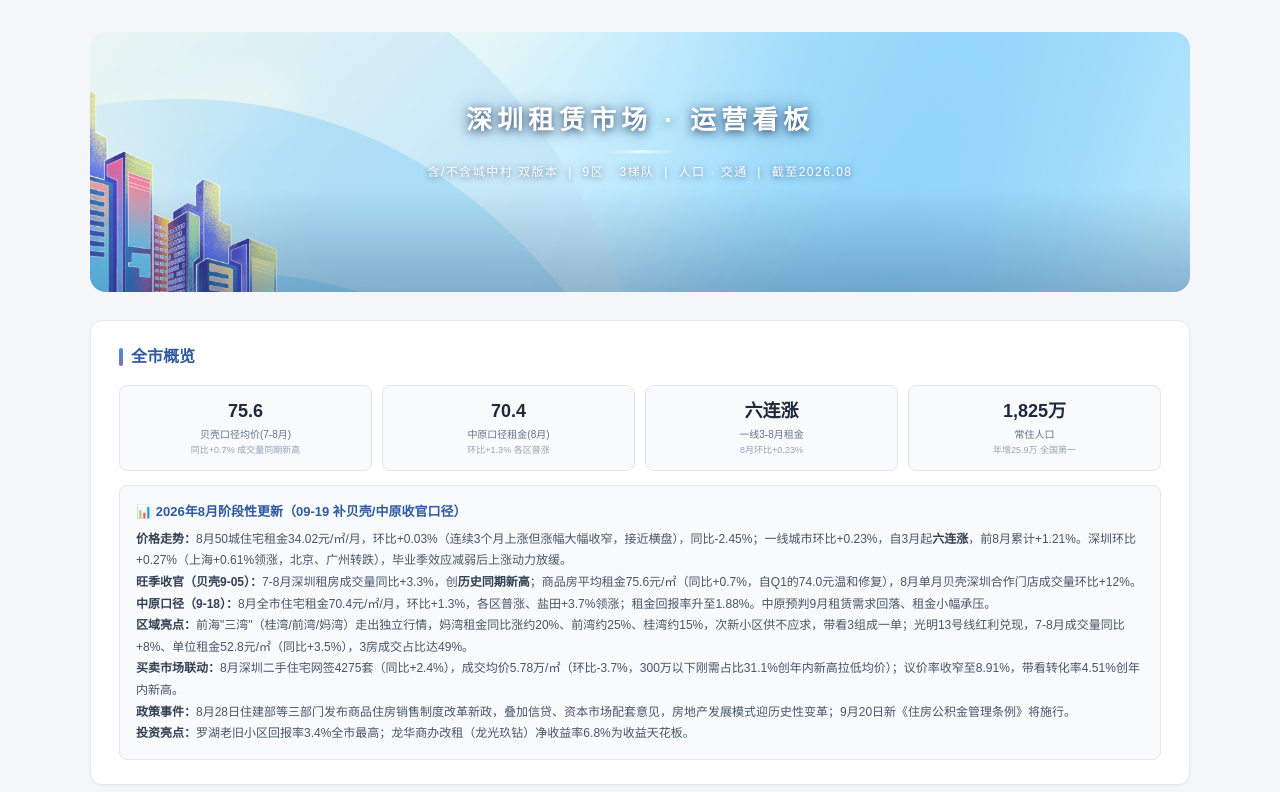
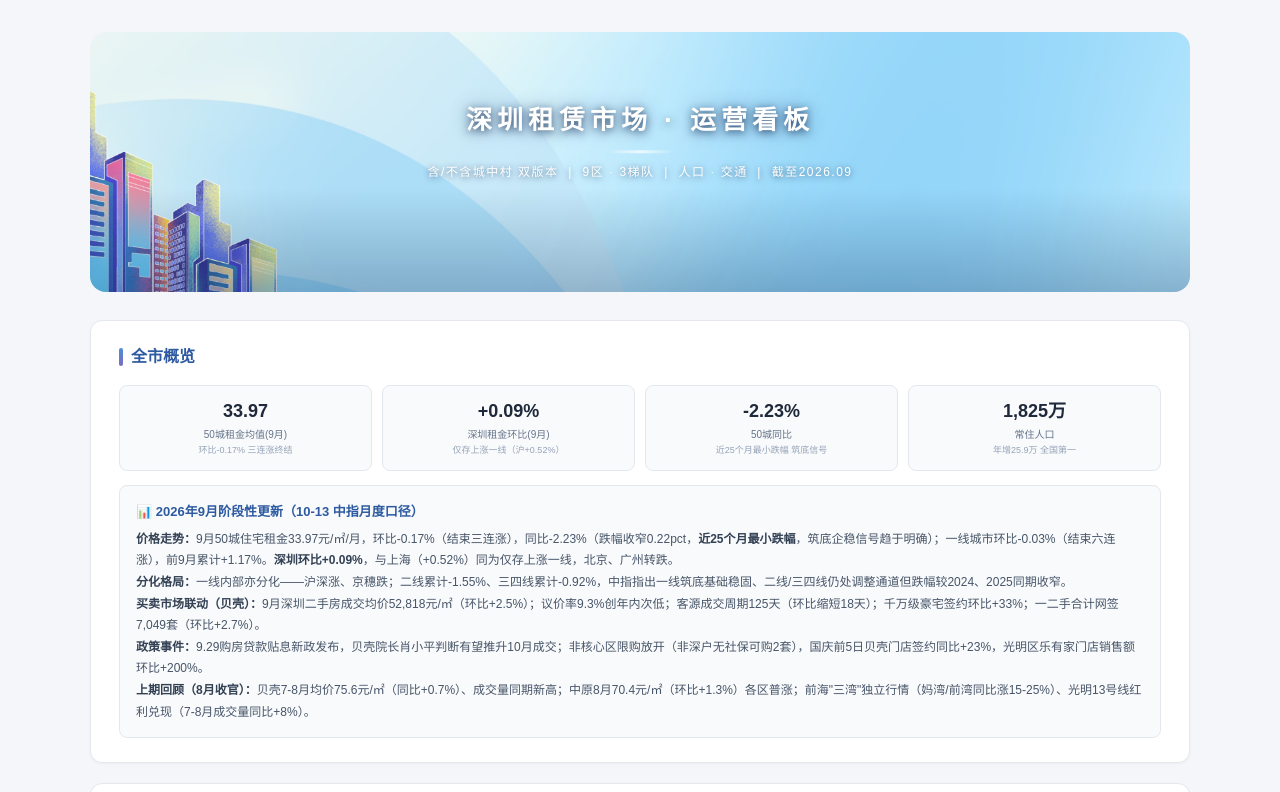
Before and after one commit to Pip-Uu/sz-rental-dashboard, a plain HTML site: page integrated.html in a window 1280 px wide. Shown: the top 792 px of the page. Drawn offline with Linux system fonts and the light colour scheme.

Commit message:
2026.09 月度更新：50城租金三连涨终结、深圳+0.09%仅存上涨一线、9.29贴息新政

```diff
--- a/integrated.html
+++ b/integrated.html
@@ -120,7 +120,7 @@
   <div class="banner-text">
     <h1>深圳租赁市场 · 运营看板</h1>
     <div class="divider-line"></div>
-    <p>含/不含城中村 双版本 &nbsp;|&nbsp; 9区 · 3梯队 &nbsp;|&nbsp; 人口 · 交通 &nbsp;|&nbsp; 截至2026.08</p>
+    <p>含/不含城中村 双版本 &nbsp;|&nbsp; 9区 · 3梯队 &nbsp;|&nbsp; 人口 · 交通 &nbsp;|&nbsp; 截至2026.09</p>
   </div>
 </div>
 
@@ -128,20 +128,18 @@
 <div class="section">
   <h2>全市概览</h2>
   <div class="metric-row" style="margin-bottom:0">
-    <div class="metric-box"><div class="val">75.6</div><div class="label">贝壳口径均价(7-8月)</div><div class="sub">同比+0.7% 成交量同期新高</div></div>
-    <div class="metric-box"><div class="val">70.4</div><div class="label">中原口径租金(8月)</div><div class="sub">环比+1.3% 各区普涨</div></div>
-    <div class="metric-box"><div class="val up">六连涨</div><div class="label">一线3-8月租金</div><div class="sub">8月环比+0.23%</div></div>
+    <div class="metric-box"><div class="val">33.97</div><div class="label">50城租金均值(9月)</div><div class="sub">环比-0.17% 三连涨终结</div></div>
+    <div class="metric-box"><div class="val up">+0.09%</div><div class="label">深圳租金环比(9月)</div><div class="sub">仅存上涨一线（沪+0.52%）</div></div>
+    <div class="metric-box"><div class="val">-2.23%</div><div class="label">50城同比</div><div class="sub">近25个月最小跌幅 筑底信号</div></div>
     <div class="metric-box"><div class="val">1,825万</div><div class="label">常住人口</div><div class="sub">年增25.9万 全国第一</div></div>
   </div>
   <div class="summary-block">
-    <div class="summary-title">📊 2026年8月阶段性更新（09-19 补贝壳/中原收官口径）</div>
-    <div><b>价格走势：</b>8月50城住宅租金34.02元/㎡/月，环比+0.03%（连续3个月上涨但涨幅大幅收窄，接近横盘），同比-2.45%；一线城市环比+0.23%，自3月起<b>六连涨</b>，前8月累计+1.21%。深圳环比+0.27%（上海+0.61%领涨，北京、广州转跌），毕业季效应减弱后上涨动力放缓。</div>
-    <div><b>旺季收官（贝壳9-05）：</b>7-8月深圳租房成交量同比+3.3%，创<b>历史同期新高</b>；商品房平均租金75.6元/㎡（同比+0.7%，自Q1的74.0元温和修复），8月单月贝壳深圳合作门店成交量环比+12%。</div>
-    <div><b>中原口径（9-18）：</b>8月全市住宅租金70.4元/㎡/月，环比+1.3%，各区普涨、盐田+3.7%领涨；租金回报率升至1.88%。中原预判9月租赁需求回落、租金小幅承压。</div>
-    <div><b>区域亮点：</b>前海"三湾"（桂湾/前湾/妈湾）走出独立行情，妈湾租金同比涨约20%、前湾约25%、桂湾约15%，次新小区供不应求，带看3组成一单；光明13号线红利兑现，7-8月成交量同比+8%、单位租金52.8元/㎡（同比+3.5%），3房成交占比达49%。</div>
-    <div><b>买卖市场联动：</b>8月深圳二手住宅网签4275套（同比+2.4%），成交均价5.78万/㎡（环比-3.7%，300万以下刚需占比31.1%创年内新高拉低均价）；议价率收窄至8.91%，带看转化率4.51%创年内新高。</div>
-    <div><b>政策事件：</b>8月28日住建部等三部门发布商品住房销售制度改革新政，叠加信贷、资本市场配套意见，房地产发展模式迎历史性变革；9月20日新《住房公积金管理条例》将施行。</div>
-    <div><b>投资亮点：</b>罗湖老旧小区回报率3.4%全市最高；龙华商办改租（龙光玖钻）净收益率6.8%为收益天花板。</div>
+    <div class="summary-title">📊 2026年9月阶段性更新（10-13 中指月度口径）</div>
+    <div><b>价格走势：</b>9月50城住宅租金33.97元/㎡/月，环比-0.17%（结束三连涨），同比-2.23%（跌幅收窄0.22pct，<b>近25个月最小跌幅</b>，筑底企稳信号趋于明确）；一线城市环比-0.03%（结束六连涨），前9月累计+1.17%。<b>深圳环比+0.09%</b>，与上海（+0.52%）同为仅存上涨一线，北京、广州转跌。</div>
+    <div><b>分化格局：</b>一线内部亦分化——沪深涨、京穗跌；二线累计-1.55%、三四线累计-0.92%，中指指出一线筑底基础稳固、二线/三四线仍处调整通道但跌幅较2024、2025同期收窄。</div>
+    <div><b>买卖市场联动（贝壳）：</b>9月深圳二手房成交均价52,818元/㎡（环比+2.5%）；议价率9.3%创年内次低；客源成交周期125天（环比缩短18天）；千万级豪宅签约环比+33%；一二手合计网签7,049套（环比+2.7%）。</div>
+    <div><b>政策事件：</b>9.29购房贷款贴息新政发布，贝壳院长肖小平判断有望推升10月成交；非核心区限购放开（非深户无社保可购2套），国庆前5日贝壳门店签约同比+23%，光明区乐有家门店销售额环比+200%。</div>
+    <div><b>上期回顾（8月收官）：</b>贝壳7-8月均价75.6元/㎡（同比+0.7%）、成交量同期新高；中原8月70.4元/㎡（环比+1.3%）各区普涨；前海"三湾"独立行情（妈湾/前湾同比涨15-25%）、光明13号线红利兑现（7-8月成交量同比+8%）。</div>
   </div>
 </div>
 <!-- SECTION: 人口流入流出 -->
@@ -414,7 +412,7 @@
 </div>
 <!-- Footer -->
 <div style="text-align:center;padding:16px 0;font-size:11px;color:#94a3b8">
-  数据来源：中指研究院 / 深圳中原 / 贝壳研究院 / 观点指数 / 中国房价行情 / 深圳市统计局 &nbsp;|&nbsp; 更新于 2026.09.19
+  数据来源：中指研究院 / 深圳中原 / 贝壳研究院 / 观点指数 / 中国房价行情 / 深圳市统计局 &nbsp;|&nbsp; 更新于 2026.10.13
 </div>
 
 </div>
```
